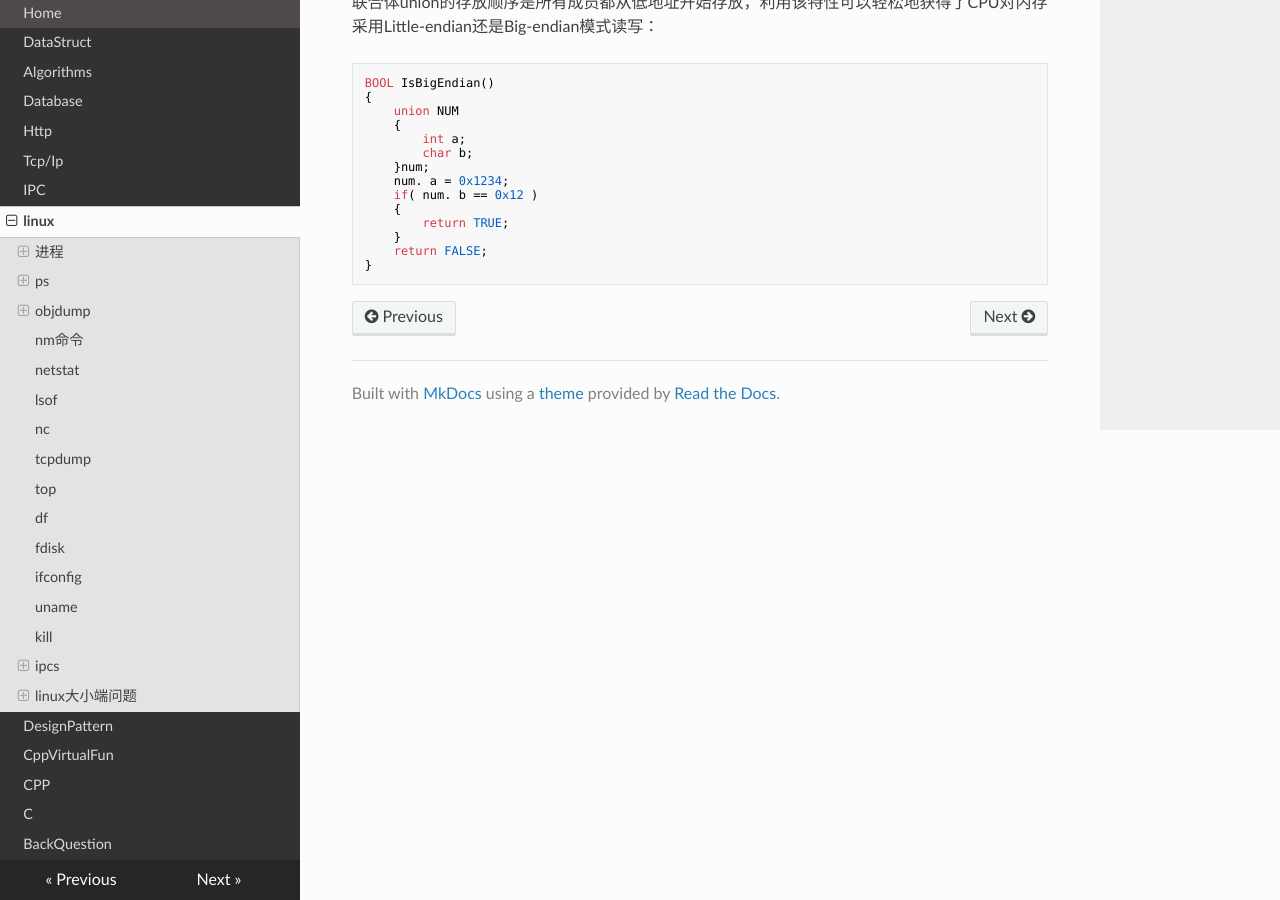
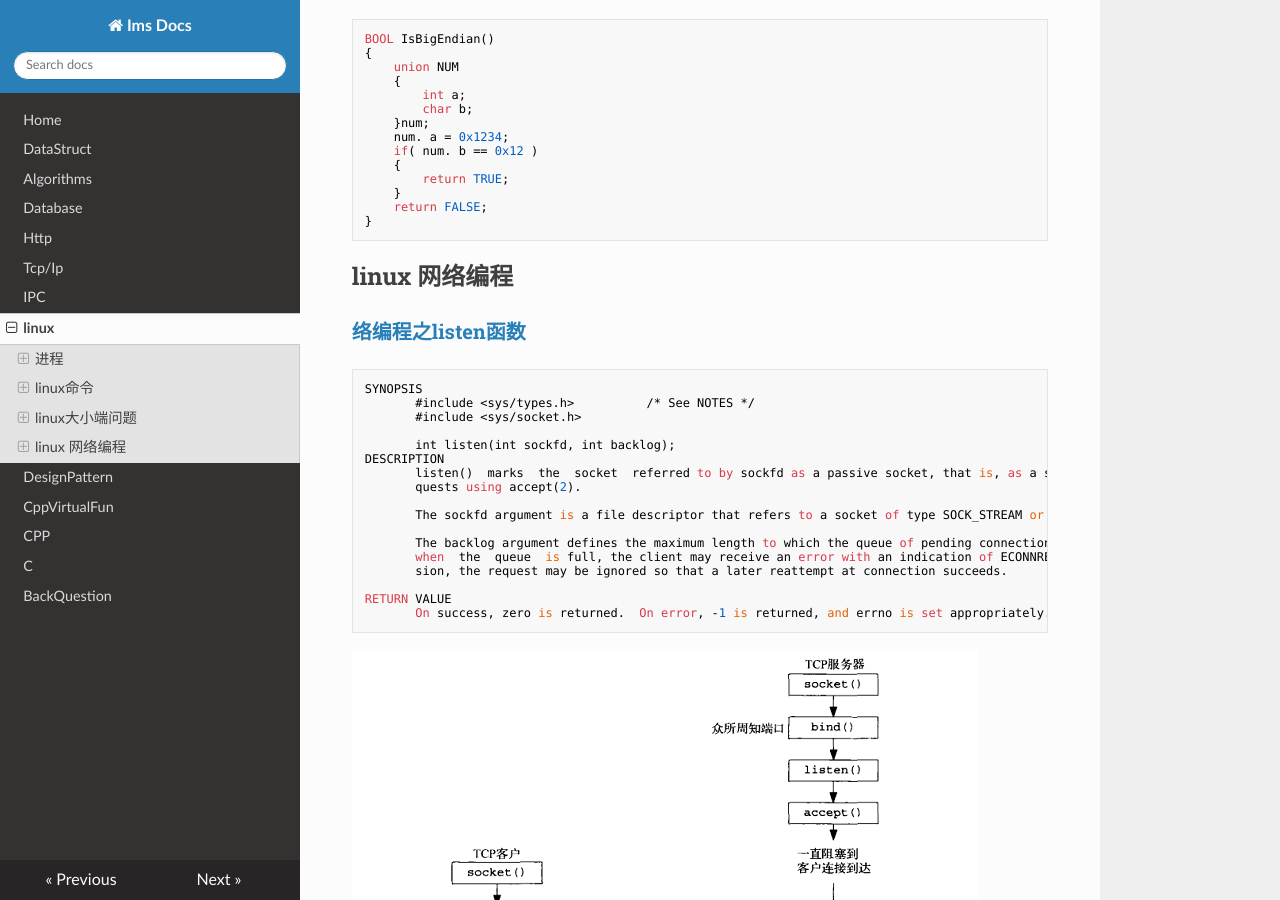
Before and after one commit to ims0/mkdocs, an MkDocs documentation site: the page built from docs/linux.md, in a window 1280 px wide and 900 px high, scrolled down 5276 px. Built offline with MkDocs 1.6.1, drawn with Linux system fonts in a browser that asks for light colours; nearby versions of some CDN libraries; some of the changed text lies outside the part shown.

Commit message:
增加linux网络编程段

````diff
--- a/docs/linux.md
+++ b/docs/linux.md
@@ -19,7 +19,8 @@
 目的是:维护子进程信息，供父进程后续获取，信息包括（PID，终止状态，资源利用），有些UNIX的ps命令的COMMAND栏：以`<defunct>`表示僵尸进程，
 有些linux系统state栏，以`Z`表示僵尸进程。
 
-## ps
+## linux命令
+### ps
 
 To see every process on the system using standard syntax:
 ```
@@ -50,10 +51,10 @@ To get security info:
   ps axZ
   ps -eM
 ```
-### pstree
+#### pstree
 以进程树的形式查看进程
 
-### PROCESS STATE CODES         top
+#### PROCESS STATE CODES         top
        Here are the different values that the s, stat and state output
        specifiers (header "STAT" or "S") will display to describe the state
        of a process:
@@ -113,24 +118,23 @@ nm [参数]
 -g	仅显示外部符号
 -r	反序显示符号表
 
-## netstat
+### netstat
 
-## lsof
+### lsof
 
-## nc
+### nc
 
 https://www.cnblogs.com/bakari/p/10898604.html
 
-## tcpdump
+### tcpdump
 
 https://www.cnblogs.com/bakari/p/10748721.html
 
-## top
-## df
-## fdisk
-## ifconfig
+### df
+### fdisk
+### ifconfig
 
-## uname
+### uname
 
 常用 `uname -a`
 ```
@@ -163,8 +167,7 @@ https://www.cnblogs.com/bakari/p/10748721.html
 
 ```
 
-## kill
-## ipcs
+### ipcs
 
 ```
  Resource options
@@ -182,7 +185,7 @@ https://www.cnblogs.com/bakari/p/10748721.html
 
 ```
 
-### ipcrm
+#### ipcrm
 
 ```
   -a, --all [shm] [msg] [sem]
@@ -269,3 +272,47 @@ BOOL IsBigEndian()
     return FALSE;
 }
 ```
+
+
+## linux 网络编程
+
+
+### [络编程之listen函数](https://blog.csdn.net/godop/article/details/79894079)
+```
+SYNOPSIS
+       #include <sys/types.h>          /* See NOTES */
+       #include <sys/socket.h>
+
+       int listen(int sockfd, int backlog);
+DESCRIPTION
+       listen()  marks  the  socket  referred to by sockfd as a passive socket, that is, as a socket that will be used to accept incoming connection re‐
+       quests using accept(2).
+
+       The sockfd argument is a file descriptor that refers to a socket of type SOCK_STREAM or SOCK_SEQPACKET.
+
+       The backlog argument defines the maximum length to which the queue of pending connections for sockfd may grow.  If a connection  request  arrives
+       when  the  queue  is full, the client may receive an error with an indication of ECONNREFUSED or, if the underlying protocol supports retransmis‐
+       sion, the request may be ignored so that a later reattempt at connection succeeds.
+
+RETURN VALUE
+       On success, zero is returned.  On error, -1 is returned, and errno is set appropriately.
+```
+
+![avatar](tcp_ip_pic/listen_func.png)
+![avatar](tcp_ip_pic/listen_queue.png)
+
+
+### recv/recvfrom/recvmsg
+
+```
+SYNOPSIS
+       #include <sys/types.h>
+       #include <sys/socket.h>
+
+       ssize_t recv(int sockfd, void *buf, size_t len, int flags);
+
+       ssize_t recvfrom(int sockfd, void *buf, size_t len, int flags,
+                        struct sockaddr *src_addr, socklen_t *addrlen);
+
+       ssize_t recvmsg(int sockfd, struct msghdr *msg, int flags);
+```
````
Also changed, not shown: other parts of docs/linux.md (+9 -5 lines), docs/c.md (+13 -5 lines), docs/tcp_ip_pic/listen_func.png (added), docs/tcp_ip_pic/listen_queue.png (added).
